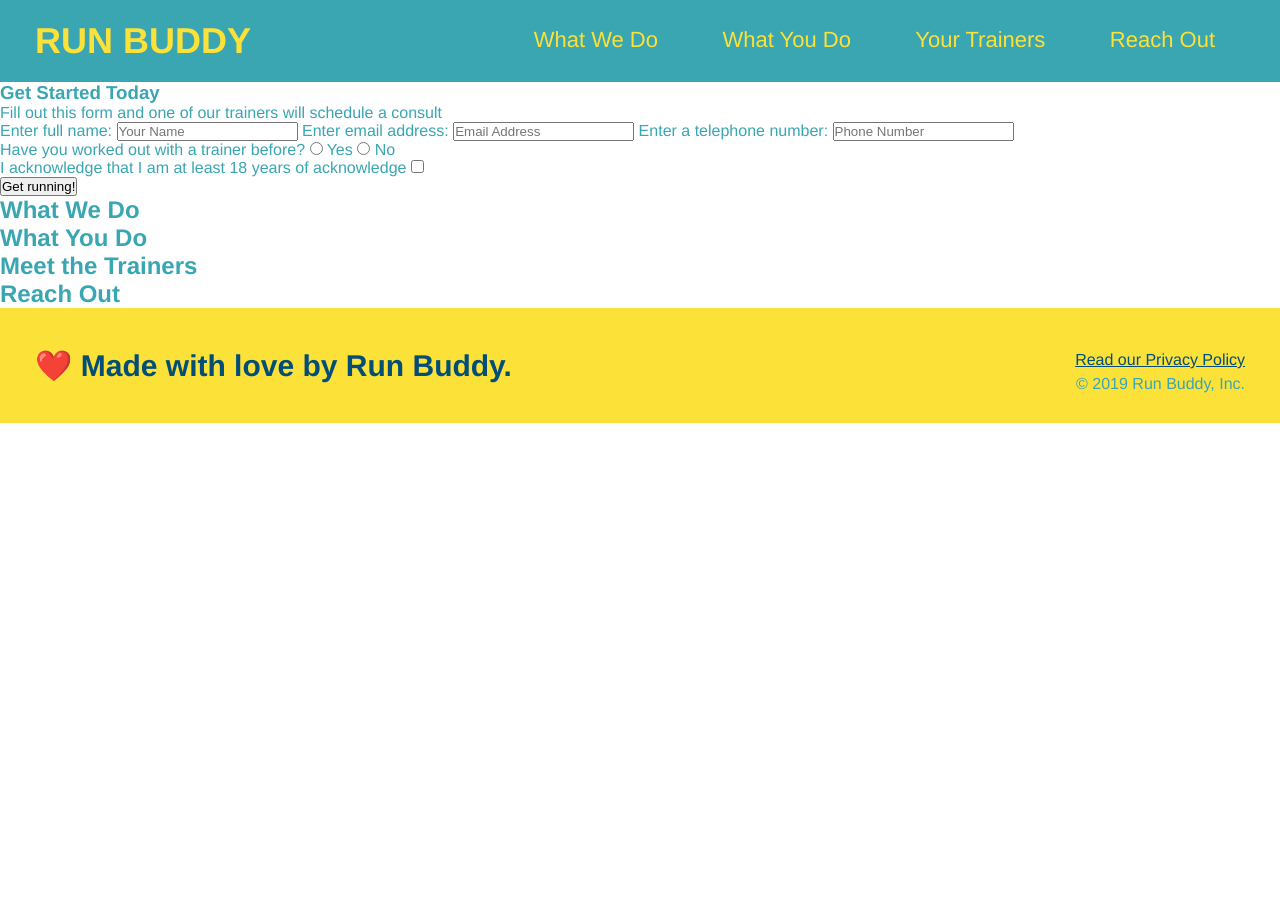
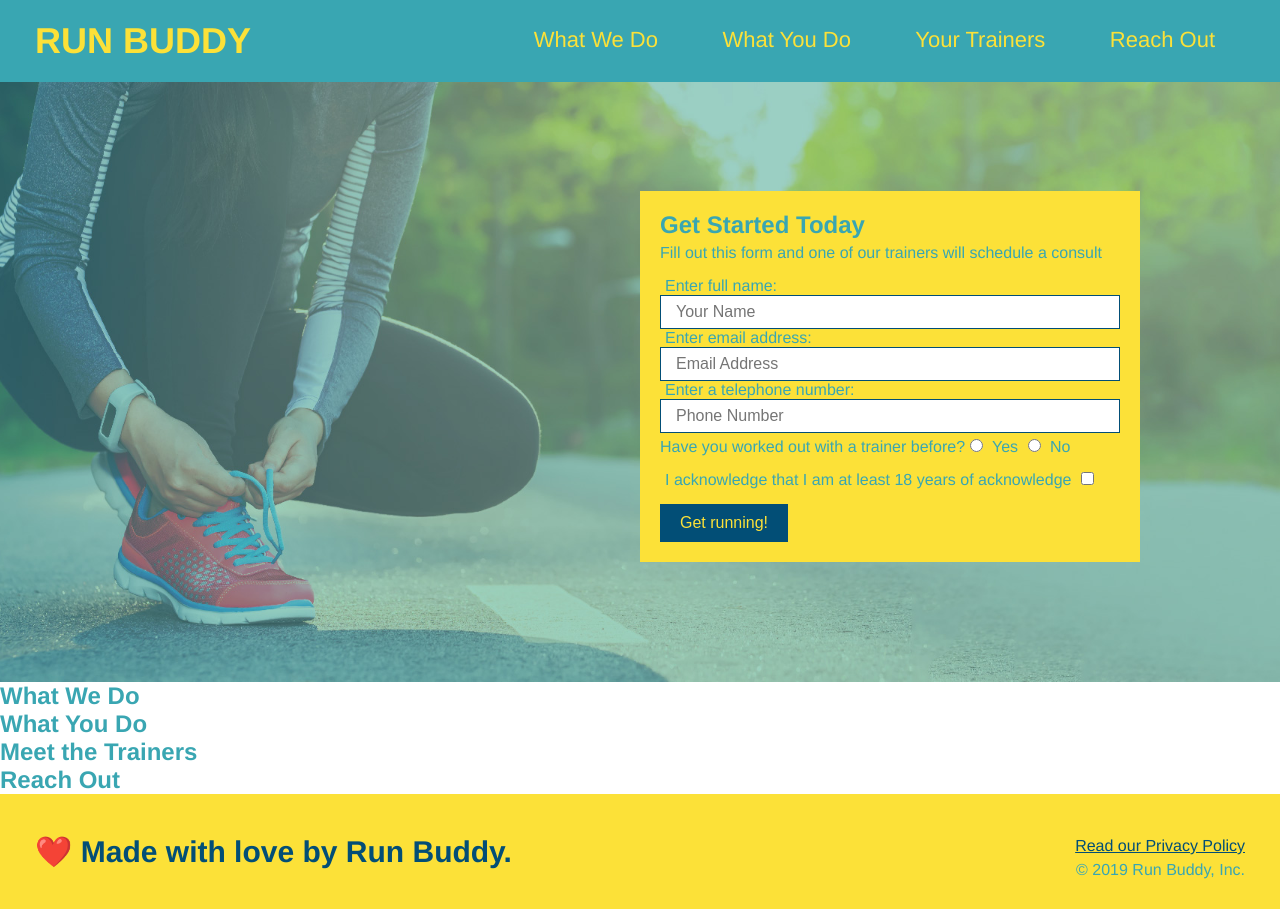
Before and after one commit to Mayfieldmel/run-buddy, a plain HTML site: page index.html in a window 1280 px wide. Before the commit the page ends 800 px from the top, so only its background shows below. Drawn offline with Linux system fonts and the light colour scheme.

Commit message:
Hero-form styled

```diff
--- a/assets/css/style.css
+++ b/assets/css/style.css
@@ -1,118 +1,122 @@
 * {
-
     margin: 0;
-
     padding: 0;
-
     box-sizing: border-box;
-
   }
 
-
   body {
-
-    /* Page font color and family */
-
+    /* body color & font-family */
     color: #39a6b2;
-
-    font-family: Helvetica, Arial, Sans-serif;
-
+    font-family: Helvetica, Arial, sans-serif;
   }
 
-
   /* apply styles to <header> */
-
   header {
-
     padding: 20px 35px;
-
     background-color: #39a6b2;
-
   }
 
   header h1 {
-
     font-weight: bold;
-
     font-size: 36px;
-
     color: #fce138;
-
     margin: 0;
-
-    display: inline
-
+    display: inline;
   }
-
   header a {
-
+    text-decoration: none;
     color: #fce138;
-
-    text-decoration: none;
-
   }
 
   header nav {
-
     float: right;
-
     margin: 7px 0;
-
   }
 
   header nav ul li {
-
     display: inline;
-
   }
 
   header nav ul li a {
-
     margin: 0 30px;
-
     font-weight: lighter;
-
     font-size: 22px;
-
   }
 
-
-/* Apply styles to <footer> */
-
+    /* apply styles to <footer> */
   footer {
-
     background: #fce138;
-
     width: 100%;
-
     padding: 40px 35px;
-
   }
 
   footer h2 {
-
     display: inline;
-
     color: #024e76;
-
     font-size: 30px;
-
     margin: 0;
-
   }
 
   footer div {
-
     float: right;
-
     line-height: 1.5;
-
     text-align: right;
-
   }
 
   footer a {
+    color: #024e76;
+  }
 
+ /* Hero Style Start */
+.hero {
+    background-image: url("../images/hero-bg.jpg");
+    height: 600px;
+    background-size: cover;
+    background-position: center;
+    position: relative;
+  }
+/* Hero Style End */
+
+/* hero-form style */
+.hero-form {
+    background-color: #fce138;
+    padding: 20px;
+    width: 500px;
     color: #024e76
+    border: solid 3px #024e76;
+    position: absolute;
+    bottom: 120px;
+    right: 140px;
+}
 
+.hero-form h3 {
+    font-size: 24px;
+    margin: 0;
 }
+
+.hero-form p {
+    margin: 5px 0 15px 0;
+}
+
+.form-input {
+    border: 1px solid #024e76;
+    display: block;
+    padding: 7px 15px;
+    font-size: 16px;
+    color: #024e76;
+    width: 100%;
+    margin-button: 15px;
+}
+
+.hero-form label {
+    margin: 0 5px;
+}
+
+.hero-form button {
+    color: #fce138;
+    background-color: #024e76;
+    border: none;
+    padding: 10px 20px;
+    font-size: 16px;
+}
+/* hero-form style end*/
--- a/index.html
+++ b/index.html
@@ -3,119 +3,83 @@
 <html lang="en">
 
     <head>
-
         <meta charset="UTF-8" />
-
         <title>Run Buddy</title>
-
     </head>
 
     <link rel="stylesheet" href="./assets/css/style.css" />
 
     <body>
-
-        <!-- navigation -->
-
         <header>
 
          <h1>RUN BUDDY</h1>
 
+        <!-- navigation -->
          <nav>
              <!-- Unordered list element -->
-
              <ul>
-
                 <!-- List item element -->
-
                 <li>
-
-                    <!-- Anchor element -->
-
+                    <!-- Anchor elements -->
                     <a href="#what-we-do">What We Do</a>
-
                 </li>
 
                 <li>
-
                     <a href="#what-you-do">What You Do</a>
-
                 </li>
 
                 <li>
-
                     <a href="#your-trainers">Your Trainers</a>
-
                 </li>
 
                 <li>
-
                     <a href="#reach-out">Reach Out</a>
-
                 </li>
-
              </ul>
-
          </nav>
 
         </header>
 
+        <!-- hero/jumbotron -->
+        <section class="hero">
 
-        <!-- hero/jumbotron -->
-
-        <section>
-
-            <div>
+            <div class="hero-form">
 
                 <h3>Get Started Today</h3>
 
                 <p>Fill out this form and one of our trainers will schedule a consult</p>
-
              <!-- Atdd form element -->
 
                 <form>
 
                     <label for="name">Enter full name:</label>
-
-                    <input type="text" placeholder="Your Name" name="name" id="name" />
+                    <input type="text" placeholder="Your Name" name="name" id="name" class="form-input" />
 
                     <label for="email">Enter email address:</label>
-
-                    <input type="email" placeholder="Email Address" name="email" id="email" />
+                    <input type="email" placeholder="Email Address" name="email" id="email" class="form-input" />
 
                     <label for="phone">Enter a telephone number:</label>
-
-                    <input type="tel" placeholder="Phone Number" name="phone" id="phone" />
+                    <input type="tel" placeholder="Phone Number" name="phone" id="phone" class="form-input" />
 
                     <p>
-
                         Have you worked out with a trainer before?
 
                         <input type="radio" name="trainer-confirm" id="trainer-yes" />
-
                         <label for="trainer-yes">Yes</label>
 
                         <input type="radio" name="trainer-confirm" id="trainer-no" />
-
                         <label for="trainer-no">No</label>
-
                     </p>
 
                     <p>
-
                         <label for="checkbox">
-
                             I acknowledge that I am at least 18 years of acknowledge
-
                         </label>
-
                         <input type="checkbox" name="age-confirm" id="checkbox" />
-
                     </p>
 
                     <button type="submit">
-
                         Get running!
-
                     </button>
 
                 </form>
@@ -171,11 +135,8 @@
             <h2>❤️ Made with love by Run Buddy.</h2>
 
             <div>
-
                 <a href="#">Read our Privacy Policy</a><br />
-
                 &copy; 2019 Run Buddy, Inc.
-
             </div>
 
         </footer>
```
Also changed, not shown: assets/images/hero-bg.jpg (added). Lines whose indentation alone changed are shown as unchanged.
